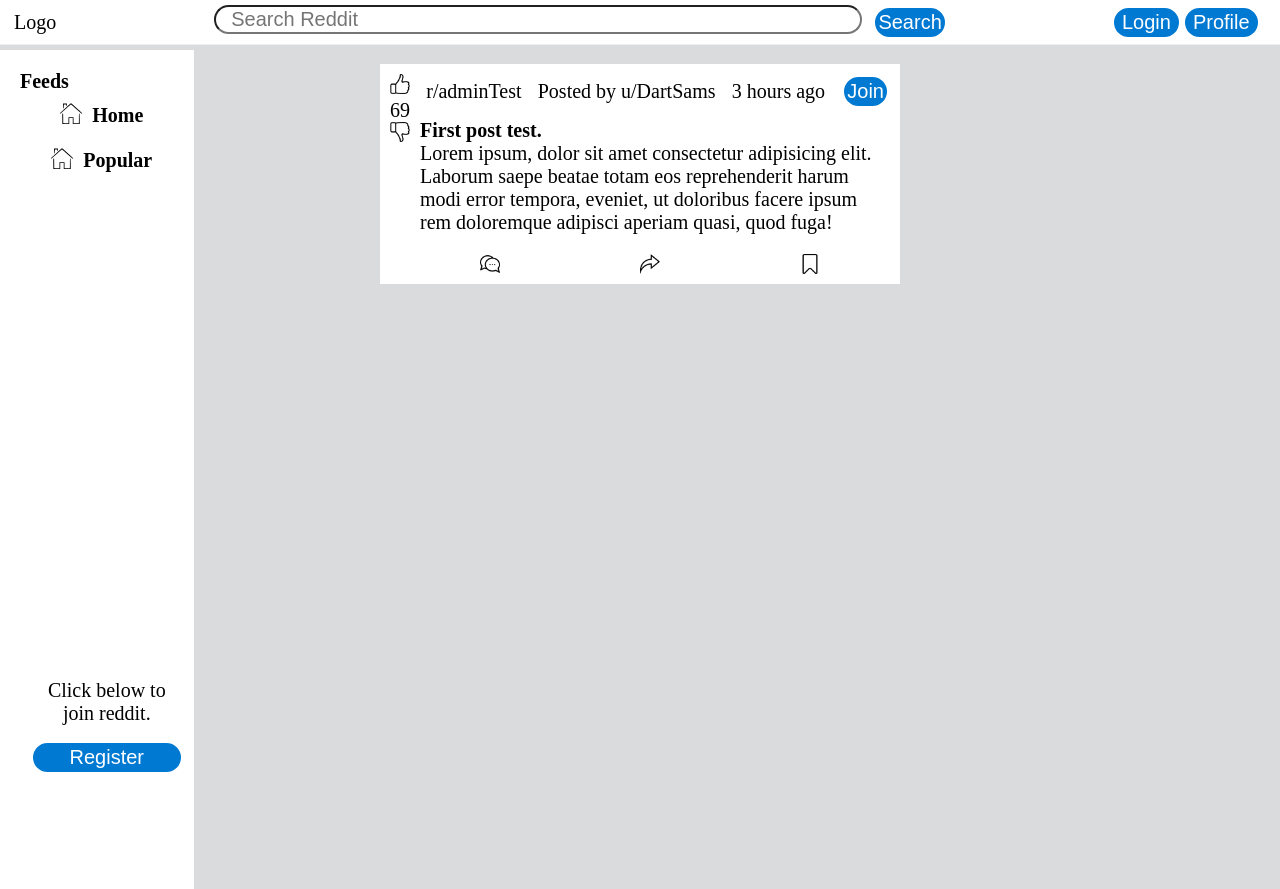
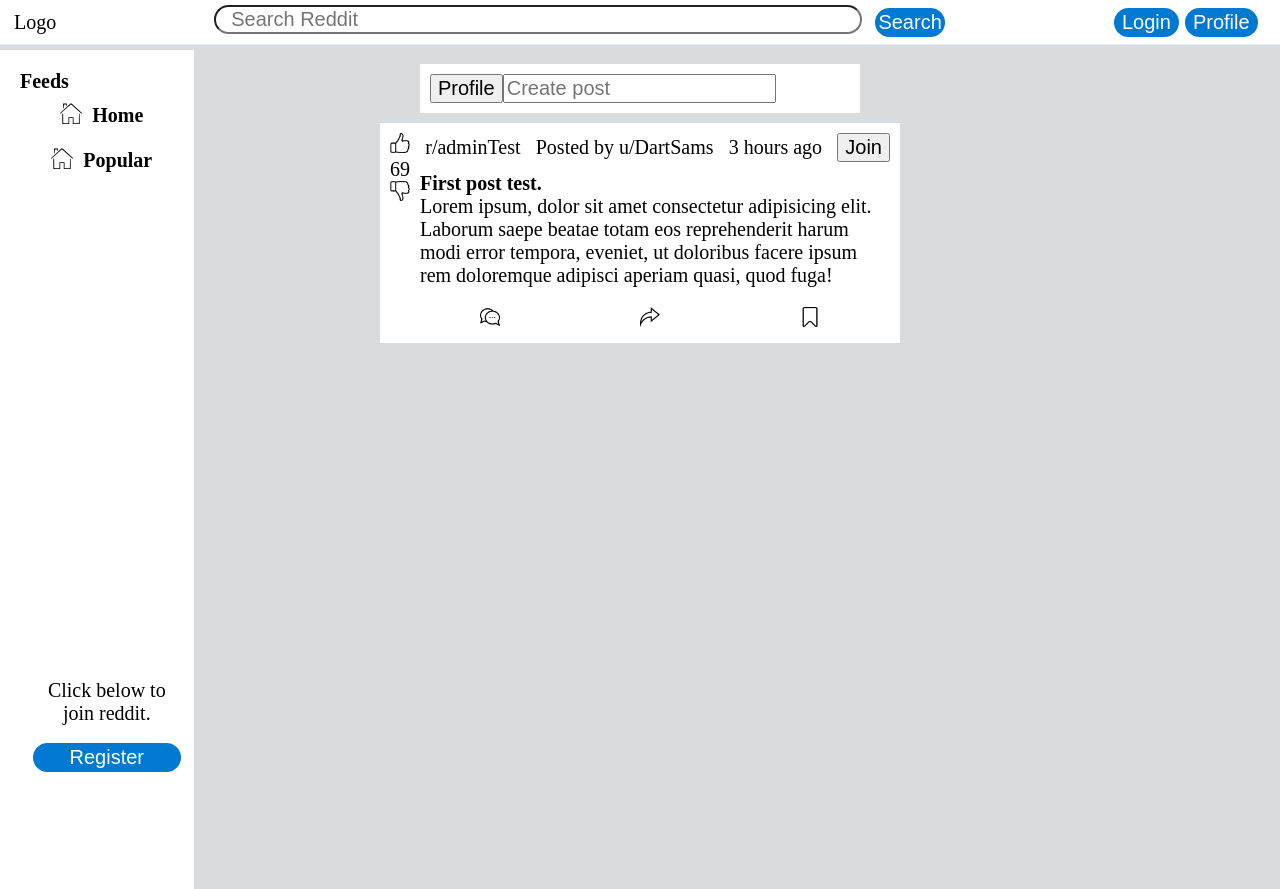
Before and after one commit to DartSams/Reddit-clone, a Flask app: page / in a window 1280 px wide. Shown: the top 889 px of the page. Run offline with Flask 2, Linux system fonts and the light colour scheme; some libraries are stand-ins or nearby versions.

Commit message:
started adding sockets div for creating post

```diff
--- a/main.py
+++ b/main.py
@@ -1,8 +1,11 @@
 from flask import Flask,render_template
 from dotenv import load_dotenv
+from flask_socketio import SocketIO
 
 
 app = Flask(__name__)
+app.config['SECRET_KEY'] = 'secret!'
+socketio = SocketIO(app)
 
 
 
@@ -10,6 +13,10 @@ app = Flask(__name__)
 def home():
     return render_template("home.html")
 
+@socketio.on("like_post")
+def like_post(data):
+    print(data)
 
 if __name__ == "__main__":
-    app.run(port=8000,debug=True)
+    # app.run(port=8000,debug=True)
+    socketio.run(app,port=8000,debug=True)
--- a/static/css/home.css
+++ b/static/css/home.css
@@ -13,7 +13,7 @@
     cursor: auto;
 } */
 
-button{
+#navbar button,#feed-container button{
     padding:3px;
     border-radius: 30px;
     border: solid white;
@@ -129,16 +129,31 @@ body{
 
 #post-container{
     display: flex;
-    flex-direction: row;
-    justify-content: center;
-    /* align-items: center; */
-    /* position: relative; */
+    flex-direction: column;
+    /* justify-content: space-evenly; */
+    align-items: center;
+    position: relative;
     margin-top: 5%;
     width: 100%;
     height: 10000px;
     /* z-index: -1; */
     /* overflow-x: hidden; */
 }
+
+#post-container .post-selections{
+    margin:10px 0px 10px 0px
+}
+
+#post-container #create-post-container{
+    display: flex;
+    flex-direction: row;
+    /* justify-content: center; */
+    width: 420px;
+    /* height:50px */
+    padding:10px;
+    background-color: var(--navbar-background-color);
+}
+
 
 #post-container .post-card-container{
     padding:10px;
--- a/static/js/home.js
+++ b/static/js/home.js
@@ -1,3 +1,9 @@
+const socket = io();
+socket.on('connect', function() {
+    console.log("socket connected")
+    socket.emit('my event', {data: 'I\'m connected!'});
+});
+
 let logoButton = document.querySelector("#image-logo");
 logoButton.addEventListener("click",function(){
     console.log("Time to go home.")
@@ -36,42 +42,82 @@ registerButton.addEventListener("click",function(){
     console.log("Time to register.")
 });
 
+function getPostData(){
+    console.log("getting post data.")
+    let clickedPost = document.querySelector(".post-card-container")
+    console.log(clickedPost.getAttribute("value"))
+}
+
 let postLink = document.querySelector("#post-body");
 postLink.addEventListener("click",function(){
     console.log("Going to post page.")
+    getPostData()
 })
 
 let likePostButton = document.querySelector("#like-post");
 likePostButton.addEventListener("click",function(){
     let postValue = likePostButton.getAttribute("value")
-    console.log("liking post")
+    console.log("liking post.")
     console.log(postValue)
+    if (likePostButton.src.includes("dark") === false) { // if the image src doesnt have dark in it then it will change that src to the dark image version
+        likePostButton.src = "static/assets/like-dark.png"
+    } else { // if the image src does have dark in it then it will change the src to the light image version
+        likePostButton.src = "static/assets/like-light.png"
+    } // when liking a post changes the image to a dark to show it has been liked
+
+    socket.emit("like_post",{"post":0,"posted_by":"Dartsams"})
 });
 
 let dislikePostButton = document.querySelector("#dislike-post");
 dislikePostButton.addEventListener("click",function(){
     let postValue = dislikePostButton.getAttribute("value")
-    console.log("Disliking post")
+    console.log("Disliking post.")
     console.log(postValue)
+    if (dislikePostButton.src.includes("dark") === false) { // if the image src doesnt have dark in it then it will change that src to the dark image version
+        dislikePostButton.src = "static/assets/dislike-dark.png"
+    } else { // if the image src does have dark in it then it will change the src to the light image version
+        dislikePostButton.src = "static/assets/dislike-light.png"
+    } // when dislike a post changes the image to a dark to show it has been disliked
 });
 
 let subRedditLink = document.querySelector("#subreddit");
 subRedditLink.addEventListener("click",function(){
     let subredditLinkName = subRedditLink.getAttribute("value")
-    console.log("Going to subreddit")
+    console.log("Going to subreddit.")
     console.log(subredditLinkName)
 });
 
 let posterLink = document.querySelector("#posted-by");
 posterLink.addEventListener("click",function(){
     let posterLinkName = posterLink.getAttribute("value")
-    console.log("Going to post creator page")
+    console.log("Going to post creator page.")
     console.log(posterLinkName)
 });
 
 let subredditJoinButton = document.querySelector("#join-subreddit");
 subredditJoinButton.addEventListener("click",function(){
     let subredditJoinButton = subRedditLink.getAttribute("value")
-    console.log("joining subreddit")
+    console.log("joining subreddit.")
     console.log(subredditJoinButton)
 });
+
+let postCommentButton = document.querySelector("#comments");
+postCommentButton.addEventListener("click",function(){
+    console.log("Checking post comments.")
+});
+
+let postShareButton = document.querySelector("#share");
+postShareButton.addEventListener("click",function(){
+    console.log("Sharing post.")
+});
+
+let postSaveButton = document.querySelector("#save");
+postSaveButton.addEventListener("click",function(){
+    console.log("Saving post.")
+    if (postSaveButton.firstChild.src.includes("dark") === false) { // if the image src doesnt have dark in it then it will change that src to the dark image version
+        postSaveButton.firstChild.src = "static/assets/save-dark.png"
+    } else { // if the image src does have dark in it then it will change the src to the light image version
+        postSaveButton.firstChild.src = "static/assets/save-light.png"
+    } // when saving a post changes the image to a dark to show it has been saved
+
+})
--- a/templates/home.html
+++ b/templates/home.html
@@ -7,6 +7,7 @@
     <title>Home</title>
     <link rel="stylesheet" type="text/css" href="{{ url_for('static', filename='css/home.css') }}" >
     <script src="{{url_for('static', filename='js/home.js')}}" defer></script>
+    <script src="https://cdnjs.cloudflare.com/ajax/libs/socket.io/4.0.1/socket.io.js" integrity="sha512-q/dWJ3kcmjBLU4Qc47E4A9kTB4m3wuTY7vkFJDTZKjTs8jhyGQnaUrxa0Ytd0ssMZhbNua9hE+E7Qv1j+DyZwA==" crossorigin="anonymous"></script>
 </head>
 <body>
     <div id="navbar-container">
@@ -55,9 +56,17 @@
         </div>
 
         <div id="post-container">
-            <div class="post-card-container">
+            <div id="create-post-container" class="post-sections">
+                <div>
+                    <button>Profile</button>
+                </div>
+                <div>
+                    <input type="text" placeholder="Create post" id="create-new-post">
+                </div>
+            </div>
+            <div class="post-card-container post-selections" value="0:Dartsams">
                 <div id="like-unlike">
-                    <div id="like-post" value="0"><img src="static\assets\like-light.png" alt=""></div>
+                    <div><img src="static\assets\like-light.png" alt="" id="like-post" value="0"></div>
                     <div>69</div>
                     <div><img src="static\assets\dislike-light.png" alt="" id="dislike-post" value="0"></div>
                 </div>
```
